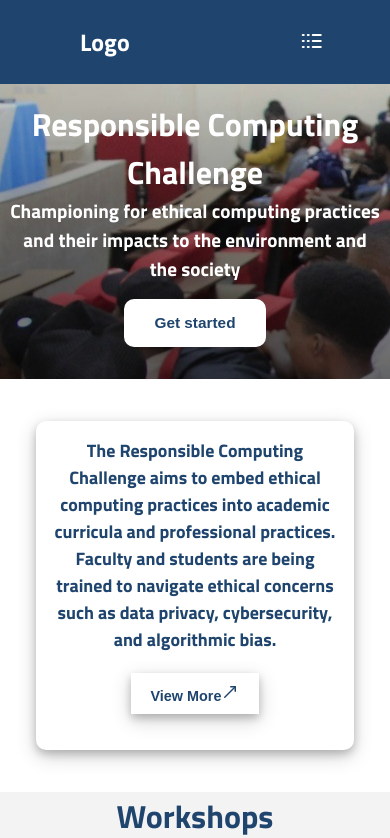
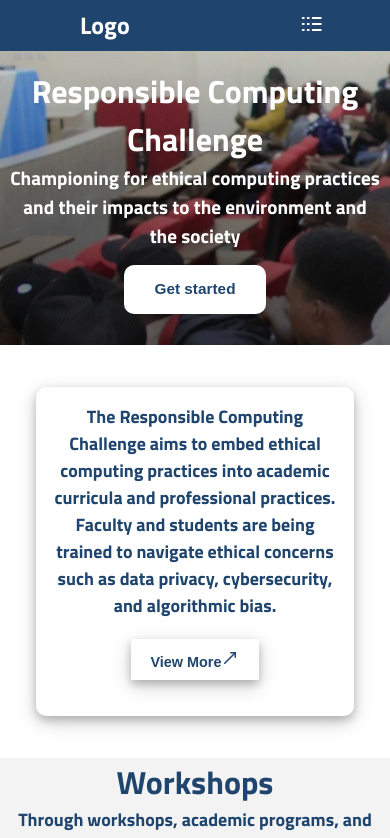
Before and after one commit to efpha/rc_web-app, a Next.js app: page / in a window 390 px wide. Shown: the top 838 px of the page. Built offline with nearby package versions, Linux system fonts and the light colour scheme.

Commit message:
Navigation bar height adjusted for mobile view

```diff
--- a/src/components/header.css
+++ b/src/components/header.css
@@ -97,7 +97,7 @@
 
 .nav-bar {
   width: 100%;
-  height: 10vh;
+  height: 6vh;
   display: flex;
   align-items: center;
   justify-content: space-between;
```
